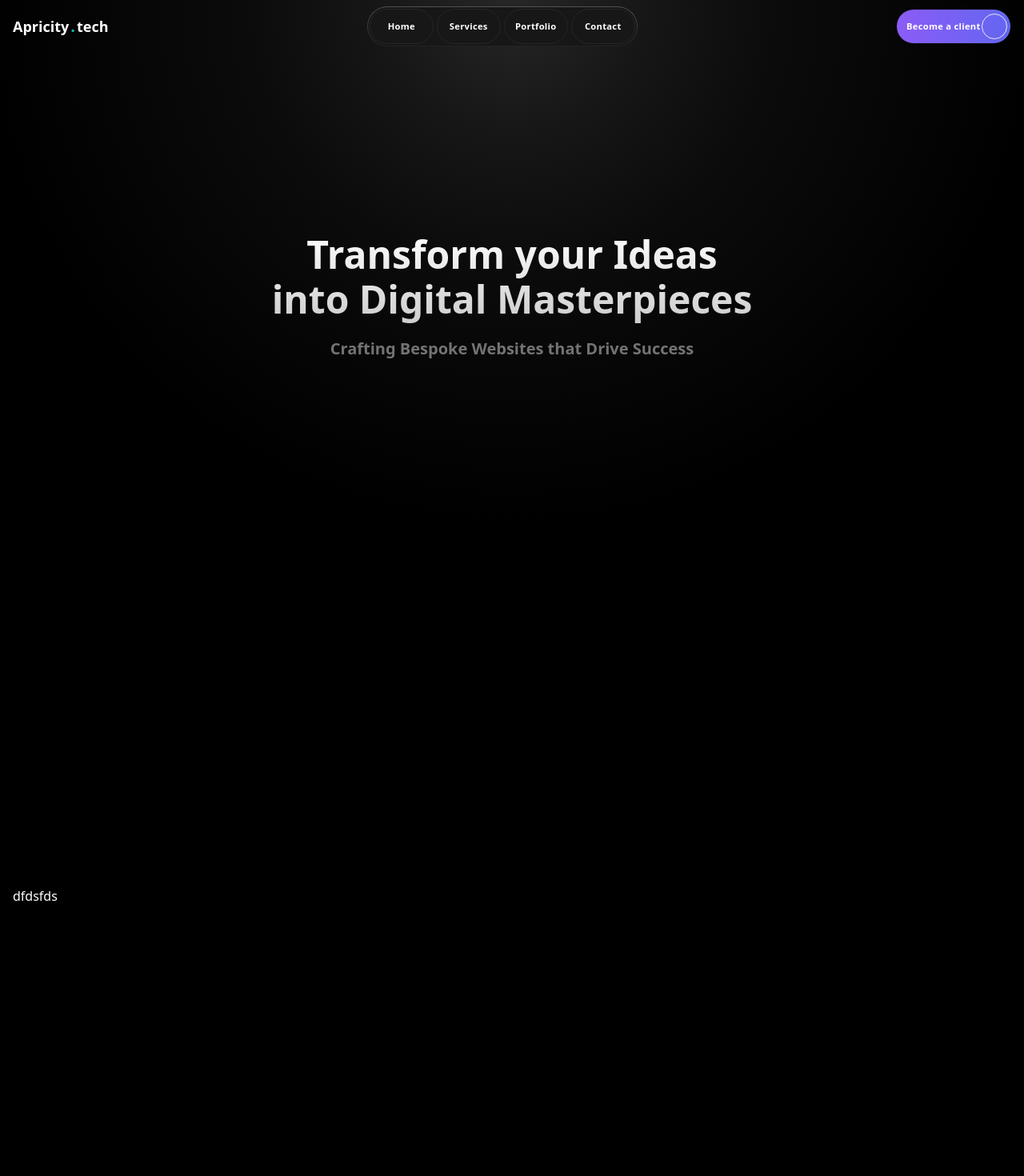
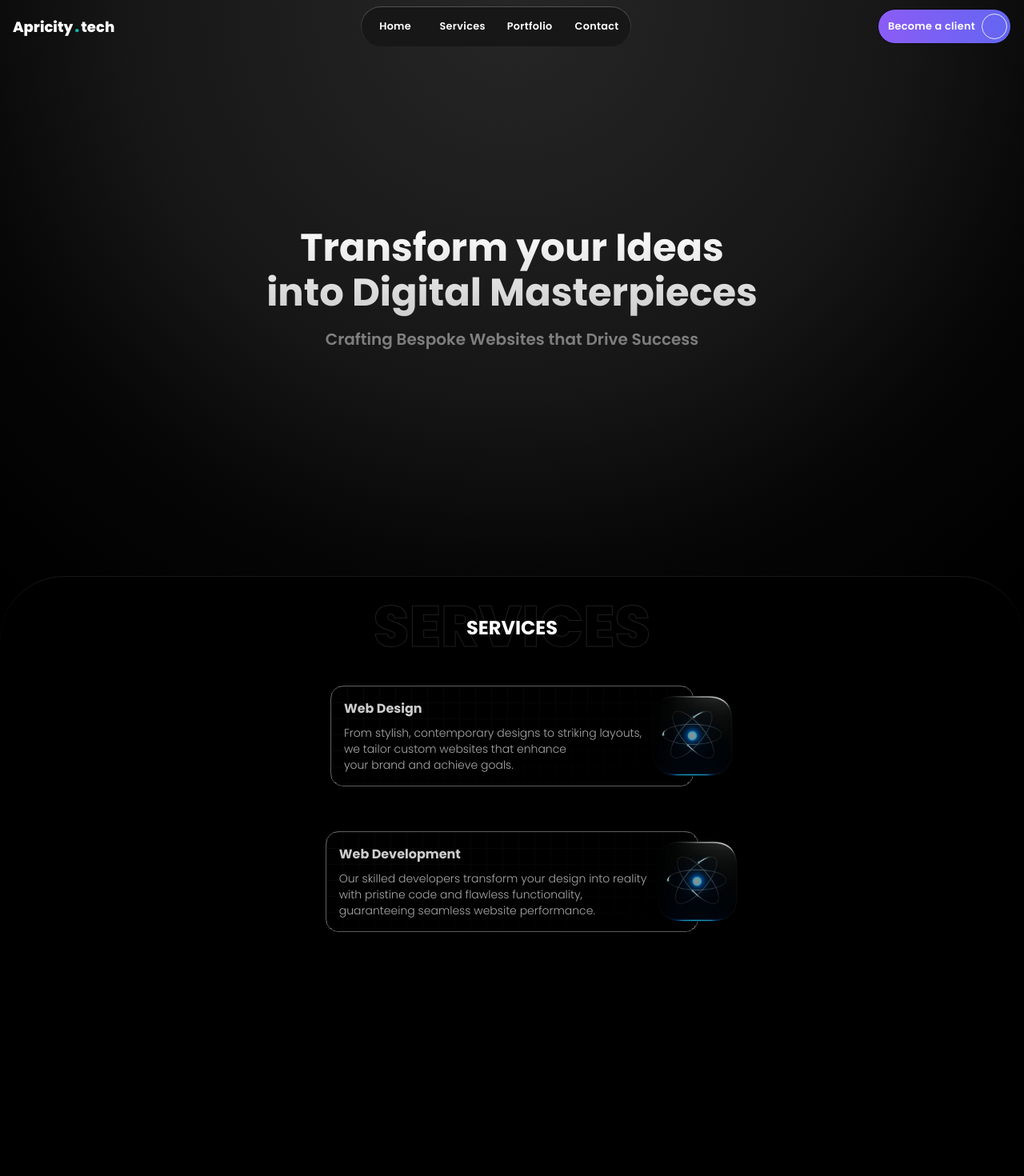
Before and after one commit to AbhishekChoudhari42/apr_web, a Next.js app: page / in a window 1280 px wide. Shown: the top 1470 px of the page at 80% size. Built offline with nearby package versions, Linux system fonts and the light colour scheme.

Commit message:
services section added

```diff
--- a/app/components/Hero.jsx
+++ b/app/components/Hero.jsx
@@ -3,9 +3,9 @@ import React from 'react'
 const Hero = () => {
   return (
     <div className='h-[90vh] w-full text-white flex justify-center items-center flex-col '>
-        <h1 className='white-gradient font-bold text-center text-5xl leading-[3.5rem]'>Transform your Ideas <br/>
+        <h1 className='white-gradient-text font-bold text-center text-5xl leading-[3.5rem]'>Transform your Ideas <br/>
         into Digital Masterpieces</h1>
-        <p className='font-semibold text-xl text-neutral-500'>Crafting Bespoke Websites that Drive Success</p>
+        <p className='font-semibold text-xl white-gradient-text opacity-50 -mt-6'>Crafting Bespoke Websites that Drive Success</p>
     </div>
   )
 }
--- a/app/components/Navbar.jsx
+++ b/app/components/Navbar.jsx
@@ -3,7 +3,7 @@ import React from 'react'
 const Navbar = () => {
   return (
     <div className='absolute top-0 left-0 px-4 w-full flex justify-between items-center py-2'>
-        <h1 className='text-white font-bold text-lg'>
+        <h1 className='text-white font-extrabold text-lg'>
           Apricity
           <span className='text-teal-500 mx-[2px] text-xl'>.</span>
           tech
@@ -27,9 +27,9 @@ const Navbar = () => {
         </div>
 
 
-        <button className='cta text-xs border w-36 h-[38px]  border-neutral-950 px-[4px] text-white rounded-full'>
+        <button className='cta text-xs border h-[38px]  border-neutral-950 px-[4px] text-white rounded-full'>
           <p className='nav-btn-text ml-2'>Become a client</p>
-          <div className='rounded-full w-[32px] h-[32px] border '>
+          <div className='rounded-full w-[32px] h-[32px] border ml-2'>
 
           </div>
         </button>
--- /dev/null
+++ b/app/components/Services.jsx
@@ -0,0 +1,35 @@
+import Image from 'next/image'
+import React from 'react'
+
+const Services = () => {
+    return (
+        <div className=' h-[100vh] text-white flex flex-col gap-14 items-center relative border-t border-neutral-900 rounded-tr-[80px] rounded-tl-[80px] pt-12 z-[0] bg-black'>
+            <h1 className='page-title' data-text="SERVICES">SERVICES</h1>
+            <div className="card-container bg-cross-lines ">
+                <div className="card ">
+                    <h2>Web Design</h2>
+                    <p>From stylish, contemporary designs to striking layouts,
+                        <br />  we tailor custom websites that enhance
+                        <br /> your brand and achieve goals.</p>
+                </div>
+                <div className="absolute right-0 top-[50%] translate-y-[-50%] translate-x-[50%]">
+                    <Image width={100} height={100} alt='icon' src={"/temp.png"}/>
+                </div>
+            </div>
+            <div className="card-container bg-cross-lines ">
+                <div className="card ">
+                    <h2>Web Development</h2>
+                    <p>Our skilled developers transform your design into reality
+                    <br />with pristine code and flawless functionality,
+                    <br />guaranteeing seamless website performance.</p>
+                </div>
+                <div className="absolute right-0 top-[50%] translate-y-[-50%] translate-x-[50%]">
+                    <Image width={100} height={100} alt='icon' src={"/temp.png"}/>
+                </div>
+            </div>
+
+        </div>
+    )
+}
+
+export default Services
--- a/app/globals.css
+++ b/app/globals.css
@@ -9,7 +9,7 @@
 }
 body{
   overflow-x: hidden;
-  background-image: radial-gradient(circle at 50% 0% , #333b 1%,#222a 10%,#111a 20%,#000 40%);
+  background-image: radial-gradient(circle at 50% 0% , #333b 1%,#222a 20%,#1115 30%,#000 40%);
 }
 html{
   background-color: black;
@@ -20,26 +20,80 @@ html{
 }
 
 .btn:hover{
-  @apply bg-white transition-all duration-500
+  @apply bg-gradient-to-b from-white to-neutral-100 transition-all duration-500
 }
 .btn:hover p{
   @apply text-black
 }
 .gradient-container-grey{
-  @apply bg-gradient-to-t from-[#222] to-neutral-600 p-[1px] rounded-full
+  @apply bg-gradient-to-t from-neutral-900 to-neutral-600 p-[1px] rounded-full
+}
+.cross-purple-gradient{
+  @apply opacity-50 top-[50%] blur-[120px] bg-gradient-to-r from-indigo-500 to-violet-500 rotate-45 h-24 w-[50vw] rounded-[100%] absolute
 }
 .nav-btns{
   @apply h-[48px] bg-neutral-900 flex gap-[4px] p-[2px] rounded-full
 }
 .nav-btn-element{
-  @apply btn border border-neutral-800  w-20 rounded-full
+  @apply btn w-20 rounded-full
 }
 .nav-btn-text{
-  @apply text-white text-[0.7rem] font-semibold tracking-wide
+  @apply text-white text-[0.8rem] font-semibold tracking-wide
 }
-.white-gradient{
+.white-gradient-text{
   padding: 20px 0px;
   background-image: linear-gradient(to bottom, white 10%,#ccc 90%);
   -webkit-background-clip: text;
   -webkit-text-fill-color: transparent;
 }
+
+.page-title{
+  @apply font-bold text-2xl text-white relative
+}
+.page-title::before{
+  content: attr(data-text);
+  position: absolute;
+  top: 0%;
+  left: 50%;
+  transform: translate(-50%,-30%);
+  color: transparent;
+  z-index: -5;
+  -webkit-text-stroke-width: 1px;
+  -webkit-text-stroke-color: rgba(255, 255, 255, 0.123);
+  @apply text-7xl font-extrabold
+}
+
+.bg-cross-lines{
+  background-color: #000000;
+  opacity: 0.8;
+  background-image:  linear-gradient(#ffffff 1px, transparent 1px), linear-gradient(to right, #ffffff 1px, #e5e5f700 1px);
+  background-size: 20px 20px;
+}
+
+.card-container{
+  @apply rounded-2xl border border-neutral-500 relative
+
+}
+
+.card{
+  @apply bg-gradient-to-br from-black/95 to-black p-4 pr-16 rounded-2xl
+}
+
+.card h2{
+  @apply mb-2 font-bold text-white
+}
+
+.card p{
+  @apply font-light text-neutral-300 text-sm
+}
+
+.card::before{
+  content: " ";
+  position: absolute;
+  top: 0%;
+  left: 0%;
+  z-index: -1;
+  width: 100%;
+  height: 100%;
+  @apply rounded-2xl
+}
--- a/app/layout.js
+++ b/app/layout.js
@@ -1,5 +1,13 @@
+import { Poppins } from "next/font/google";
+import "./globals.css";
 import Navbar from "./components/Navbar";
-import "./globals.css";
+
+const poppins = Poppins({
+  subsets: ['latin'],
+  display: 'swap',
+  variable: '--font-poppins',
+  weight: ['100', '200', '300', '400', '500', '600', '700', '800', '900']
+});
 
 export const metadata = {
   title: "Apricity",
@@ -9,10 +17,10 @@ export const metadata = {
 export default function RootLayout({ children }) {
   return (
     <html lang="en">
-      <body className="px-4">
+      <body className={`${poppins.className}`}>
         <Navbar/>
         {children}
-      </body>
+        </body>
     </html>
   );
 }
--- a/app/page.js
+++ b/app/page.js
@@ -1,11 +1,14 @@
 import Image from "next/image";
 import Navbar from "./components/Navbar";
 import Hero from "./components/Hero";
+import Services from "./components/Services";
 
 export default function Home() {
   return (
     <main>
       <Hero/>
+      <Services/>
+
         <section className="greydient h-screen w-full flex justify-between items-center text-white">
           dfdsfds
         </section>
--- a/package.json
+++ b/package.json
@@ -9,9 +9,10 @@
     "lint": "next lint"
   },
   "dependencies": {
+    "next": "14.1.0",
     "react": "^18",
     "react-dom": "^18",
-    "next": "14.1.0"
+    "react-icons": "^5.0.1"
   },
   "devDependencies": {
     "autoprefixer": "^10.0.1",
```
Also changed, not shown: public/temp.png (added), 1 other file (tests, documents, lock files or other folders).
